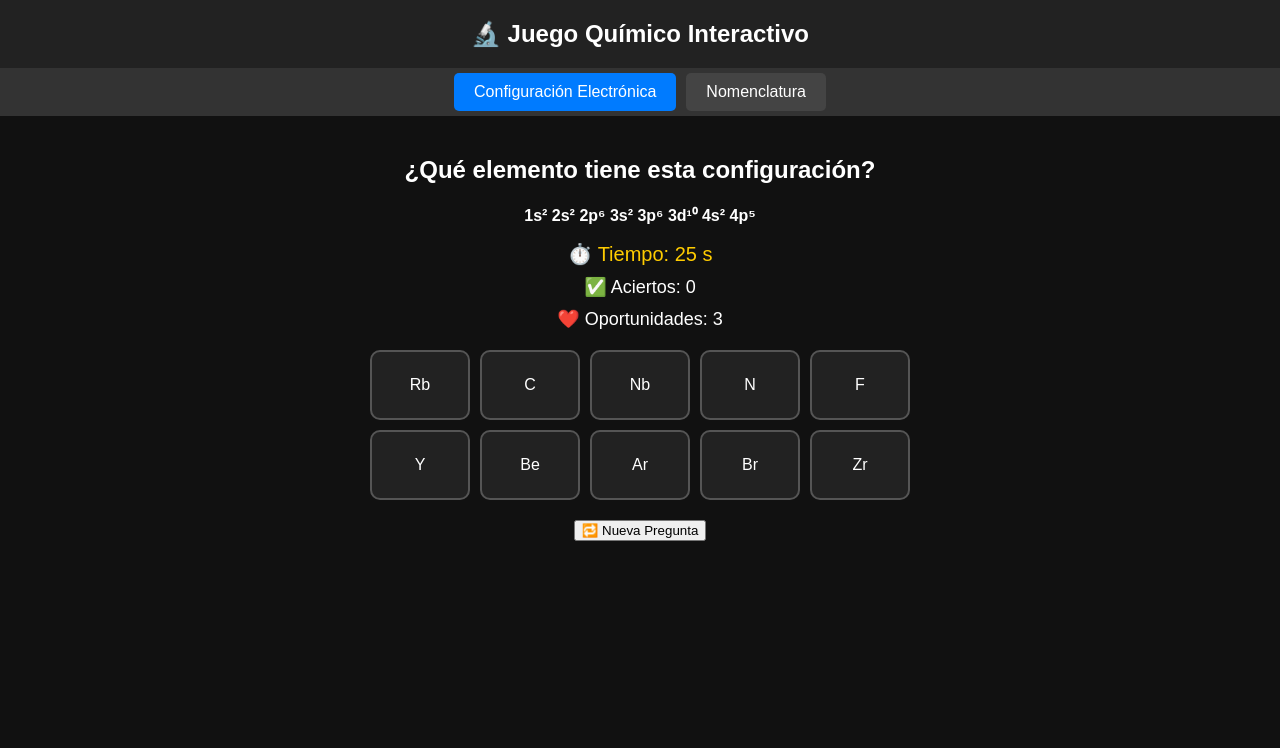
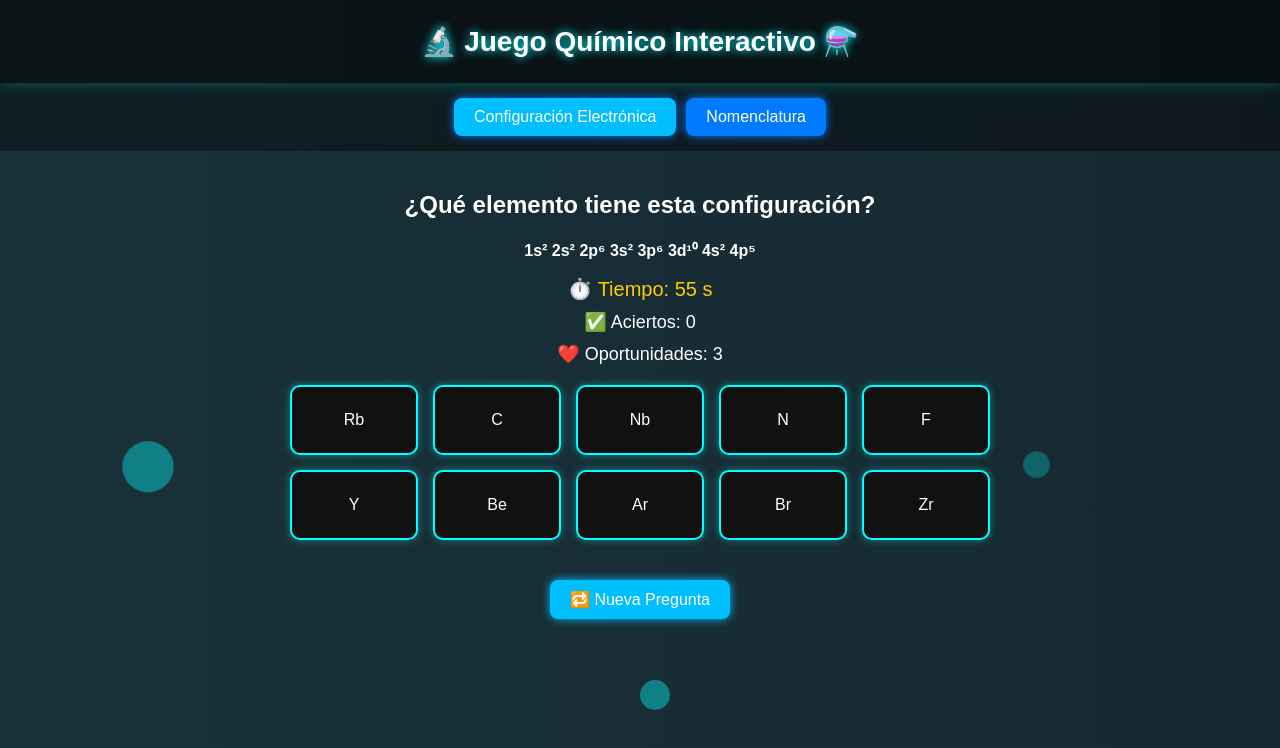
Before and after one commit to dara-alt/Feria-de-ciencia, a plain HTML site: page index.html in a window 1280 px wide. Drawn offline with Linux system fonts and the light colour scheme.

Commit message:
Update index.html

```diff
--- a/index.html
+++ b/index.html
@@ -5,57 +5,151 @@
 <meta name="viewport" content="width=device-width,initial-scale=1">
 <title>Feria de Ciencias - Juego Químico Interactivo</title>
 <style>
-*{box-sizing:border-box}body{font-family:Arial,sans-serif;background:#111;color:#fff;margin:0;padding:0}header{background:#222;padding:10px;text-align:center}header h1{margin:10px 0;font-size:24px}nav{background:#333;display:flex;justify-content:center;flex-wrap:wrap}nav button{padding:10px 20px;border:none;background:#444;color:#fff;cursor:pointer;font-size:16px;margin:5px;border-radius:5px}nav button.active{background:#007bff}.contenedor{padding:20px;text-align:center}.tabla{display:grid;grid-template-columns:repeat(auto-fill,minmax(90px,1fr));grid-gap:10px;max-width:700px;margin:20px auto}.elemento{background:#222;border:2px solid #555;padding:10px;border-radius:10px;cursor:pointer;transition:0.15s}.elemento:hover{background:#444}.correcto{background:green !important;color:#fff}.incorrecto{background:red !important;color:#fff}#btnNueva{margin-top:20px;padding:10px 20px;background:#007bff;border:none;border-radius:8px;color:#fff;font-size:16px;cursor:pointer}#btnNueva:hover{background:#0056b3}.marcador{font-size:18px;margin-top:10px}.cronometro{font-size:20px;margin-top:10px;color:#ffcc00}.seccion{display:none}.seccion.activa{display:block}@media(max-width:600px){.tabla{grid-template-columns:repeat(2,1fr)}}.center-row{display:flex;gap:10px;justify-content:center;align-items:center}
-
-/* Configuración Electrónica: 5 columnas */
-#config_tabla {
-  display: grid;
-  grid-template-columns: repeat(5, 100px);
-  grid-gap: 10px;
-  justify-content: center;
+*{box-sizing:border-box}
+body{
+  font-family:Arial,sans-serif;
+  margin:0;padding:0;
+  color:#fff;
+  overflow-x:hidden;
+  /* Fondo animado */
+  background: linear-gradient(270deg, #0f2027, #203a43, #2c5364);
+  background-size: 600% 600%;
+  animation: moverFondo 20s ease infinite;
+}
+@keyframes moverFondo {
+  0%{background-position:0% 50%;}
+  50%{background-position:100% 50%;}
+  100%{background-position:0% 50%;}
 }
 
-/* Nomenclatura: 2 columnas */
-#nom_tabla {
-  display: grid;
-  grid-template-columns: repeat(2, 200px);
-  grid-gap: 10px;
-  justify-content: center;
+header{
+  background:rgba(0,0,0,0.6);
+  padding:15px;
+  text-align:center;
+  box-shadow:0 0 15px rgba(0,255,255,0.5);
+}
+header h1{
+  margin:10px 0;
+  font-size:28px;
+  text-shadow:0 0 10px cyan;
 }
 
-/* Cajas de opciones */
+nav{
+  background:rgba(0,0,0,0.4);
+  display:flex;justify-content:center;flex-wrap:wrap;
+  padding:10px;
+}
+nav button{
+  padding:10px 20px;
+  border:none;
+  background:#007bff;
+  color:#fff;
+  cursor:pointer;
+  font-size:16px;
+  margin:5px;
+  border-radius:8px;
+  transition:all 0.3s ease;
+  box-shadow:0 0 10px #007bff;
+}
+nav button:hover{
+  background:#0056b3;
+  box-shadow:0 0 20px #00f,0 0 40px #00f;
+}
+nav button.active{
+  background:#00bfff;
+}
+
+.contenedor{padding:20px;text-align:center}
+
+.tabla {
+  display: grid;
+  grid-template-columns: repeat(auto-fit, minmax(120px, 1fr));
+  gap: 15px;
+  justify-content: center;
+  max-width: 700px;
+  margin: 20px auto;
+}
 .elemento {
-  background-color: #222;
-  border: 2px solid #555;
-  border-radius: 10px;
-  cursor: pointer;
-  transition: 0.3s;
-  display: flex;
-  justify-content: center;
-  align-items: center;
-  text-align: center;
-  padding: 10px;
   height: 70px;
-  word-wrap: break-word;
-  overflow-wrap: break-word;
 }
-.elemento:hover {
-  background-color: #444;
+
+.elemento{
+  background:#111;
+  border:2px solid #00ffff;
+  padding:10px;
+  border-radius:10px;
+  cursor:pointer;
+  transition:0.3s;
+  display:flex;
+  justify-content:center;
+  align-items:center;
+  text-align:center;
+  height:70px;
+  word-wrap:break-word;
+  overflow-wrap:break-word;
+  box-shadow:0 0 8px rgba(0,255,255,0.4);
+}
+.elemento:hover{background:#222;box-shadow:0 0 20px cyan;}
+.correcto{background:green !important;color:#fff;box-shadow:0 0 20px lime;}
+.incorrecto{background:red !important;color:#fff;box-shadow:0 0 20px red;}
+
+button#config_btnNueva, button#nom_btnNueva,
+button#config_btnReiniciar, button#nom_btnReiniciar{
+  margin-top:20px;
+  padding:10px 20px;
+  background:#00bfff;
+  border:none;border-radius:8px;
+  color:#fff;
+  font-size:16px;
+  cursor:pointer;
+  transition:0.3s;
+  box-shadow:0 0 10px #00bfff;
+}
+button#config_btnNueva:hover, button#nom_btnNueva:hover,
+button#config_btnReiniciar:hover, button#nom_btnReiniciar:hover{
+  background:#009acd;
+  box-shadow:0 0 25px cyan;
+}
+
+.marcador{font-size:18px;margin-top:10px}
+.cronometro{font-size:20px;margin-top:10px;color:#ffcc00}
+.seccion{display:none}
+.seccion.activa{display:block}
+@media(max-width:600px){.tabla{grid-template-columns:repeat(2,1fr)}}
+.center-row{display:flex;gap:10px;justify-content:center;align-items:center}
+
+/* 🌌 Decoración flotante */
+.decoracion{
+  position:absolute;
+  border-radius:50%;
+  background:rgba(0,255,255,0.4);
+  animation:flotar 12s infinite ease-in-out;
+}
+@keyframes flotar{
+  0%{transform:translateY(0) scale(1);opacity:0.6;}
+  50%{transform:translateY(-120px) scale(1.3);opacity:1;}
+  100%{transform:translateY(0) scale(1);opacity:0.6;}
 }
 </style>
 </head>
 <body>
-<header><h1>🔬 Juego Químico Interactivo</h1></header>
+<header><h1>🔬 Juego Químico Interactivo ⚗️</h1></header>
 <nav>
   <button class="active" onclick="mostrarSeccion('configuracion', this)">Configuración Electrónica</button>
   <button onclick="mostrarSeccion('nomenclatura', this)">Nomenclatura</button>
 </nav>
+
+<!-- 🌌 Moléculas decorativas -->
+<div class="decoracion" style="width:40px;height:40px;top:70%;left:10%;"></div>
+<div class="decoracion" style="width:25px;height:25px;top:60%;left:80%;animation-delay:3s;"></div>
+<div class="decoracion" style="width:30px;height:30px;top:85%;left:50%;animation-delay:6s;"></div>
+
 <div class="contenedor">
   <!-- Configuración Electrónica -->
   <div id="configuracion" class="seccion activa">
     <h2>¿Qué elemento tiene esta configuración?</h2>
     <p><strong id="config_config">---</strong></p>
-    <div class="cronometro">⏱️ Tiempo: <span id="config_tiempo">30</span> s</div>
+    <div class="cronometro">⏱️ Tiempo: <span id="config_tiempo">60</span> s</div>
     <div class="marcador">✅ Aciertos: <span id="config_puntos">0</span></div>
     <div class="marcador">❤️ Oportunidades: <span id="config_vidas">3</span></div>
     <div class="tabla" id="config_tabla"></div>
@@ -71,7 +165,7 @@
     <h2>🧪 Nomenclatura Química</h2>
     <p id="nom_indicacion"><strong id="nom_tipo"></strong></p>
     <p><strong id="nom_formula">---</strong></p>
-    <div class="cronometro">⏱️ Tiempo: <span id="nom_tiempo">30</span> s</div>
+    <div class="cronometro">⏱️ Tiempo: <span id="nom_tiempo">60</span> s</div>
     <div class="marcador">✅ Aciertos: <span id="nom_puntos">0</span></div>
     <div class="marcador">❤️ Oportunidades: <span id="nom_vidas">3</span></div>
     <div class="tabla" id="nom_tabla"></div>
@@ -82,7 +176,6 @@
     </div>
   </div>
 </div>
-
 <script>
 /* ====== UTIL ====== */
 function mostrarSeccion(id, btn){
@@ -119,7 +212,7 @@ const config_opciones = [
 let config_respuestaCorrecta = "";
 let config_puntos = 0;
 let config_vidas = 3;
-let config_tiempo = 30;
+let config_tiempo = 60;
 let config_cuentaRegresiva = null;
 let config_bloqueado = false;
 
@@ -148,7 +241,7 @@ function config_nuevaPregunta(){
 
   document.getElementById("config_resultado").innerText = "";
   config_bloqueado = false;
-  config_tiempo = 30;
+  config_tiempo = 60;
   document.getElementById("config_tiempo").innerText = config_tiempo;
   document.getElementById("config_puntos").innerText = config_puntos;
   document.getElementById("config_vidas").innerText = config_vidas;
@@ -279,7 +372,7 @@ const nom_preguntas = [
 let nom_respuesta = "";
 let nom_puntos = 0;
 let nom_vidas = 3;
-let nom_tiempo = 30;
+let nom_tiempo = 60;
 let nom_cuentaRegresiva = null;
 let nom_bloqueado = false;
 let nom_tipoPedido = "";
```
